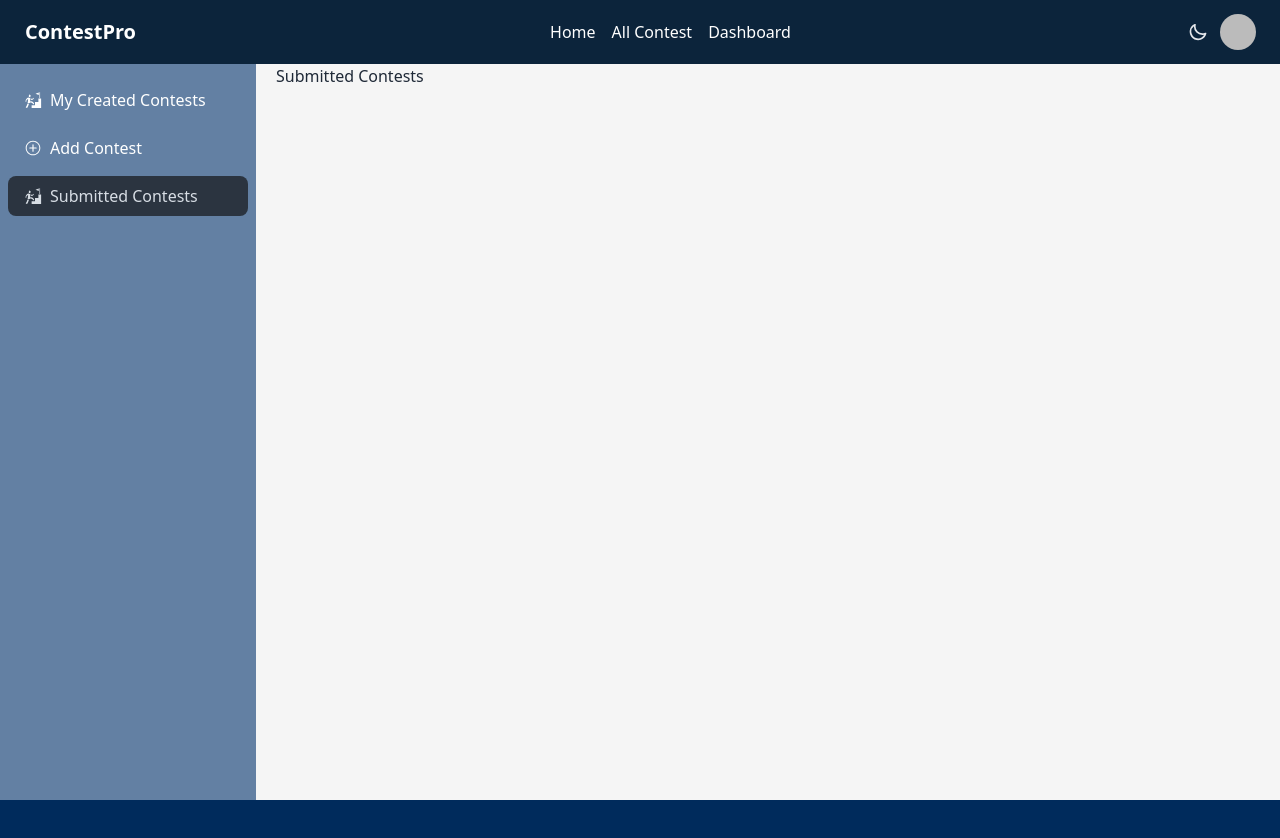
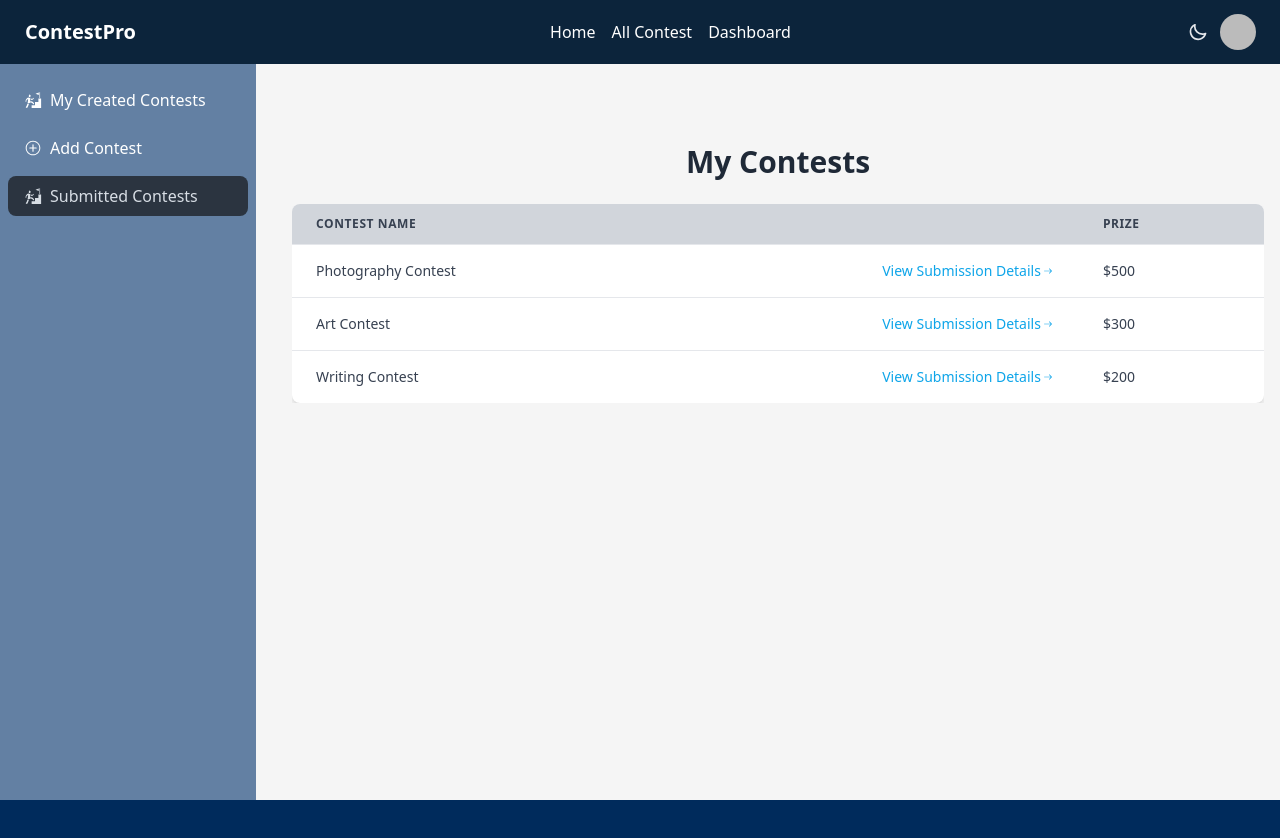
Before and after one commit to KausarAhmadTasin/contest-pro-client, a React (Vite) app: page /dashboard/submittedContests in a window 1280 px wide. Shown: the top 838 px of the page. Built offline with nearby package versions, Linux system fonts and the light colour scheme; no server answers; sample sign-in values are in the browser's storage.

Commit message:
submission details page's table is created

```diff
--- a/src/pages/CotestDetail/ContestDetail.jsx
+++ b/src/pages/CotestDetail/ContestDetail.jsx
@@ -170,25 +170,25 @@ const ContestDetail = () => {
                   <input
                     type="text"
                     placeholder="Participant Name"
-                    className="input input-bordered w-full"
+                    className="input input-bordered w-full dark:bg-[#1D232A] bg-white text-gray-600 dark:text-gray-200"
                     required
                     name="participant_name"
                     value={user?.displayName}
                     readOnly
                   />
-                  <p className="pt-1 text-sm text-gray-500 dark:text-gray-200">
+                  <p className="pt-1 ml-2 text-sm text-gray-500 dark:text-gray-200">
                     You cannot change user name
                   </p>
                   <input
                     type="text"
                     placeholder="Participant Email"
-                    className="input input-bordered w-full mt-4"
+                    className="input input-bordered w-full mt-4 dark:bg-[#1D232A] bg-white text-gray-600 dark:text-gray-200"
                     value={user?.email}
                     name="participant_email"
                     required
                     readOnly
                   />
-                  <p className="pt-1 text-sm text-gray-500 dark:text-gray-200">
+                  <p className="pt-1 ml-2 text-sm text-gray-500 dark:text-gray-200">
                     You cannot change user email
                   </p>
 
@@ -196,10 +196,10 @@ const ContestDetail = () => {
                     type="url"
                     name="task_link"
                     placeholder="Enter submission link"
-                    className="input input-bordered w-full mt-4"
+                    className="input input-bordered w-full mt-4 dark:bg-[#1D232A] bg-white text-gray-600 dark:text-gray-200"
                     required
                   />
-                  <p className="pt-1 text-sm text-gray-500 dark:text-gray-200 mb-4">
+                  <p className="pt-1 ml-2 text-sm text-gray-500 dark:text-gray-200 mb-4">
                     Give the drive link of your task
                   </p>
                   <input
--- a/src/pages/Dashboard/ContestCreator/SubmittedContests/SubmittedContests.jsx
+++ b/src/pages/Dashboard/ContestCreator/SubmittedContests/SubmittedContests.jsx
@@ -1,12 +1,58 @@
 import { Helmet } from "react-helmet";
+import { IoIosArrowRoundForward } from "react-icons/io";
 
 const SubmittedContests = () => {
+  // Example data for contests (replace with actual data)
+  const contests = [
+    { contestName: "Photography Contest", prize: "$500" },
+    { contestName: "Art Contest", prize: "$300" },
+    { contestName: "Writing Contest", prize: "$200" },
+  ];
+
   return (
-    <div>
+    <div className="container mx-auto px-4 py-8 pt-20">
       <Helmet>
-        <title>Submitted contests - ContestPro</title>
+        <title>My Contests - ContestPro</title>
       </Helmet>
-      <h1>Submitted Contests</h1>
+
+      <h1 className="text-3xl font-bold text-center text-gray-800 dark:text-gray-200 mb-6">
+        My Contests
+      </h1>
+
+      <div className="overflow-x-auto">
+        <table className="min-w-full bg-white dark:bg-gray-800 shadow-md rounded-lg overflow-hidden">
+          <thead>
+            <tr>
+              <th className="py-3 px-6 bg-gray-300 dark:bg-gray-700 text-left text-xs font-semibold text-gray-700 dark:text-gray-200 uppercase tracking-wider">
+                Contest Name
+              </th>
+              <th className="py-3 px-6 bg-gray-300 dark:bg-gray-700 text-left text-xs font-semibold text-gray-700 dark:text-gray-200 uppercase tracking-wider">
+                Prize
+              </th>
+            </tr>
+          </thead>
+          <tbody>
+            {contests.map((contest, index) => (
+              <tr key={index} className="border-t">
+                <td className="py-4 px-6 text-sm text-gray-700 dark:text-gray-300">
+                  <div className="flex items-center justify-between">
+                    <p className="hover:underline underline-offset-3">
+                      {" "}
+                      {contest.contestName}{" "}
+                    </p>{" "}
+                    <p className="flex hover:-translate-y-1 text-sky-500 duration-200 items-center justify-between">
+                      View Submission Details <IoIosArrowRoundForward />
+                    </p>
+                  </div>
+                </td>
+                <td className="py-4 px-6 text-sm text-gray-700 dark:text-gray-300">
+                  {contest.prize}
+                </td>
+              </tr>
+            ))}
+          </tbody>
+        </table>
+      </div>
     </div>
   );
 };
```
